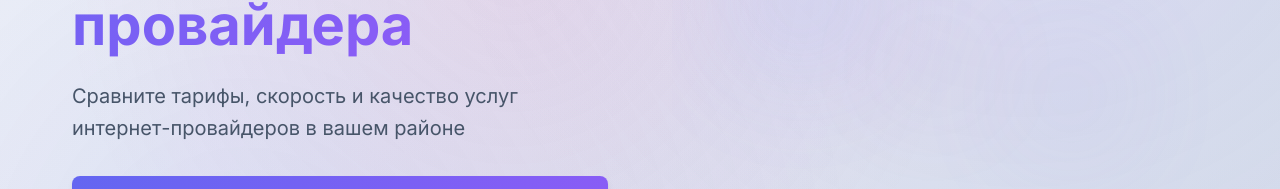
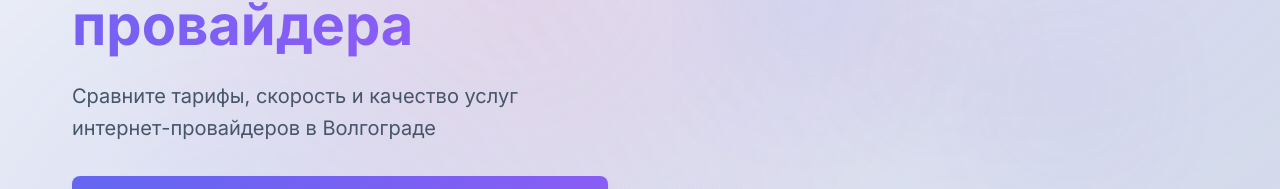
Before and after one commit to bodaue/isp-compare, a React (Vite) app in the folder frontend/: page / in a window 1280 px wide. Shown: the part 356-545 px from the top of the page. Built offline with nearby package versions, Linux system fonts and the light colour scheme.

Commit message:
Refine hero subtitle to focus on Volgograd internet provider comparison

```diff
--- a/frontend/src/components/Home.tsx
+++ b/frontend/src/components/Home.tsx
@@ -16,7 +16,7 @@ const Home: React.FC<HomeProps> = ({isLoggedIn}) => {
                         Найдите идеального <span className="gradient-text">интернет-провайдера</span>
                     </h1>
                     <p className="hero-subtitle">
-                        Сравните тарифы, скорость и качество услуг интернет-провайдеров в вашем районе
+                        Сравните тарифы, скорость и качество услуг интернет-провайдеров в Волгограде
                     </p>
                     <div className="hero-buttons">
                         <Link to="/providers" className="btn btn-primary">
```
